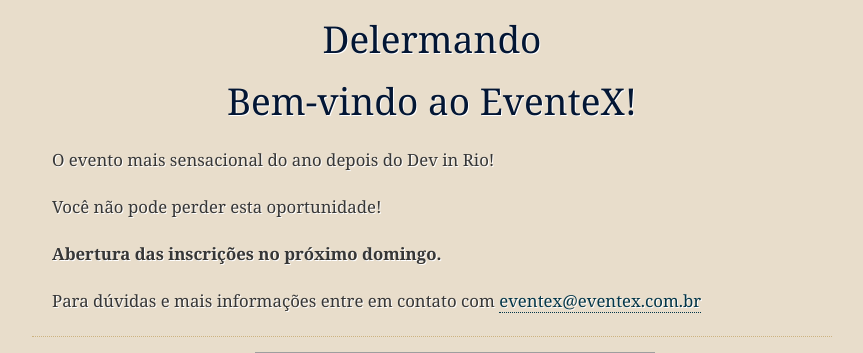
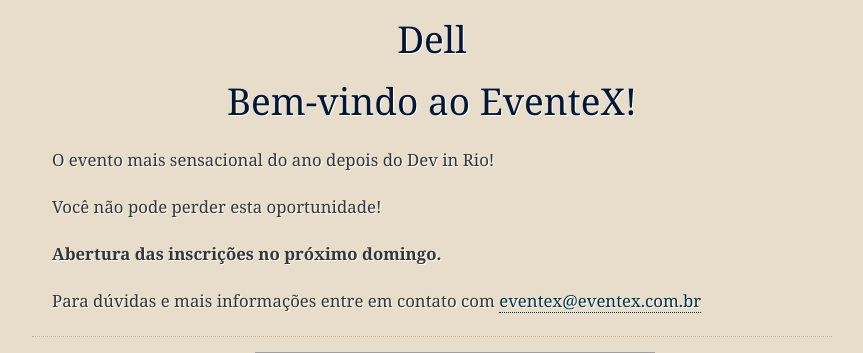
Before and after one commit to Delermando/welcome-to-the-django, a Django app: page / in a window 1280 px wide. Shown: the part 136-489 px from the top of the page, without its empty margins (208-1071 px from the left). Run offline with Django 3.2, Linux system fonts and the light colour scheme; grey boxes are pictures that could not be loaded.

Commit message:
modificando index

```diff
--- a/eventex/core/templates/index.html
+++ b/eventex/core/templates/index.html
@@ -13,7 +13,7 @@
     </div>
     <hr>
     <div id="content">
-      <h1>Delermando</h1>
+      <h1>Dell</h1>
       <h1>Bem-vindo ao EventeX!</h1>
       <p>O evento mais sensacional do ano depois do Dev in Rio!</p>
       <p>Você não pode perder esta oportunidade!</p>
```
